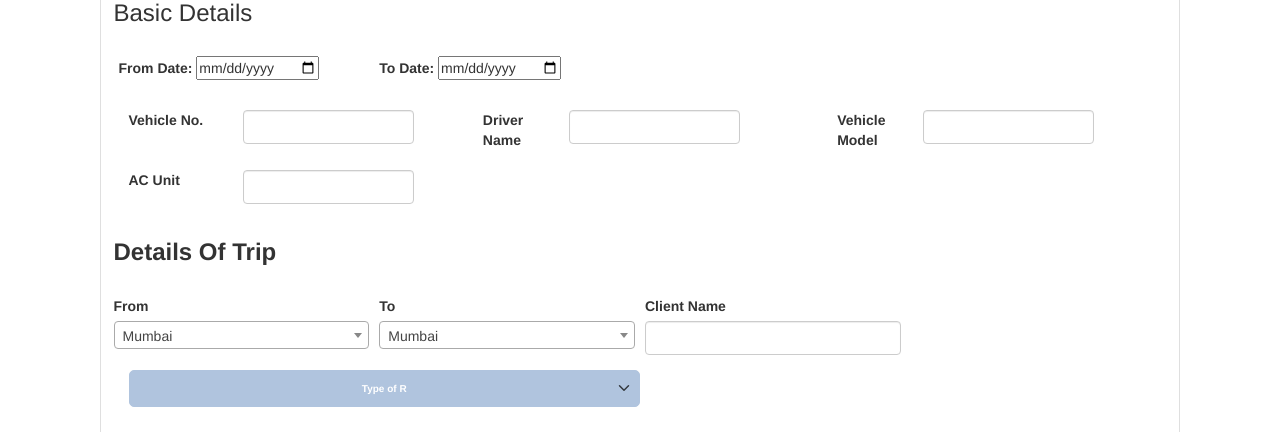
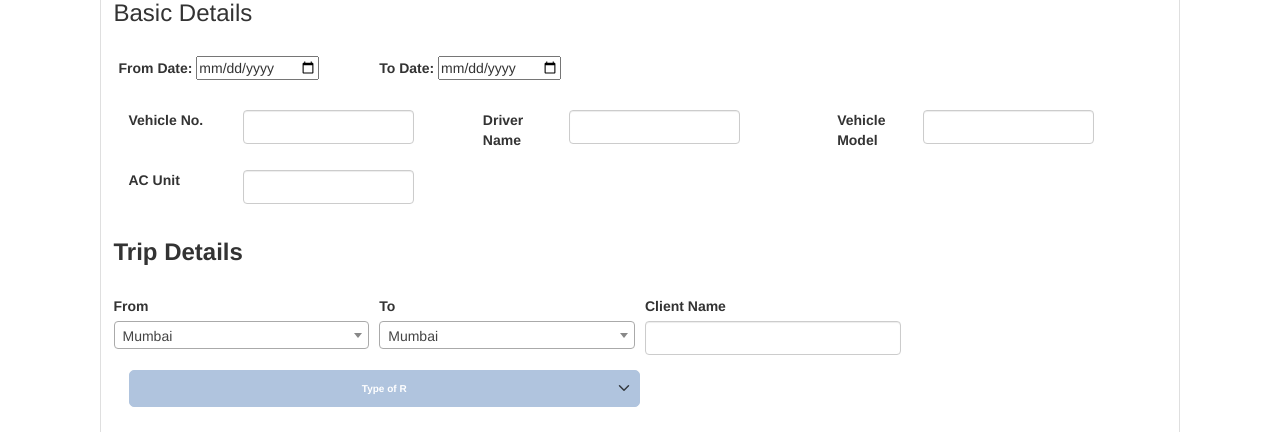
Before and after one commit to HC1608/web_project2, a Django app: page /create_trip/ in a window 1280 px wide. Shown: the part 189-621 px from the top of the page. Run offline with Django 3.2, Linux system fonts and the light colour scheme; some libraries are stand-ins or nearby versions.

Commit message:
Update create_trip.html

```diff
--- a/authenticate/templates/authenticate/create_trip.html
+++ b/authenticate/templates/authenticate/create_trip.html
@@ -193,7 +193,7 @@
 
 
 
-            <h3 style="font-weight:bold ;"> Details Of Trip </h3> <br>
+            <h3 style="font-weight:bold ;"> Trip Details </h3> <br>
             <div class"form-group">
         <!--__________________________________-Part1_ city details____________________________________________-->
              <div class="form-row">
@@ -1384,7 +1384,7 @@
 
                     <div class="form-group col-md-4" style="margin-left:30%; margin-top:20px; padding:10px 10px; background-color:#bfe6ff; width:100%; border-radius:5px; ">
                       <div class="col-sm-5"><strong>Customer Name<input type="text"  class="form-control-plaintext" id="customername" style="border-bottom-color: black;"></div>
-                      <div class="col-sm-4">Revenue </strong><input type="number" class="form-control-plaintext" id="addall_cpk" style="border-bottom-color: black;" ></div>
+                      <div class="col-sm-4">Revenue </strong><input type="number" class="form-control-plaintext" id="addall_cpk" style="border-bottom-color: black;" required></div>
                     </div>
 
                     </div>
@@ -1454,6 +1454,7 @@
                   hsdrateval.value=0;
                   openingkm.value=0;
                   closingkm.value=0;
+
 
 
                //   hsdrateval.value=0;
```
